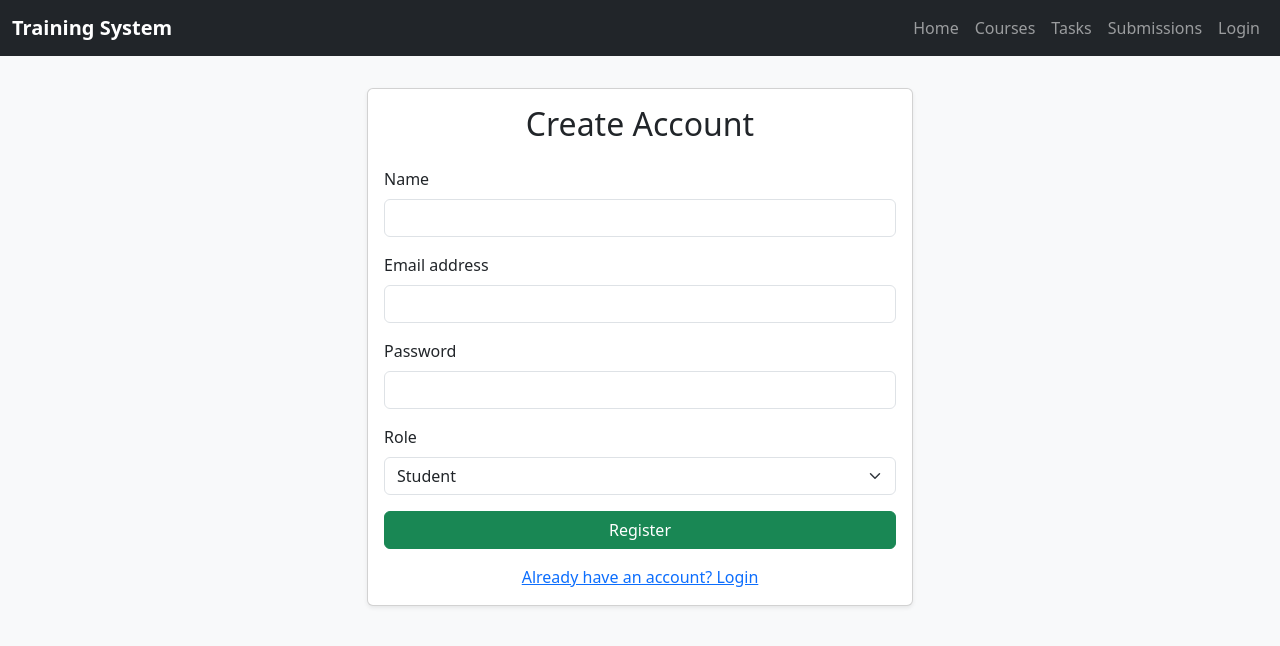
After one commit to jawadTamer/training-system, a Flask app: page /register in a window 1280 px wide. The commit adds this page. Shown: the top 646 px of the page. Run offline with Flask 3, Linux system fonts and the light colour scheme.

Commit message:
Add user authentication, course management, and registration features

```diff
--- a/app.py
+++ b/app.py
@@ -1,6 +1,17 @@
+from functools import wraps
+
+def login_required(f):
+    @wraps(f)
+    def decorated_function(*args, **kwargs):
+        if not session.get("user_id"):
+            return redirect(url_for("login"))
+        return f(*args, **kwargs)
+    return decorated_function
+
 from flask import Flask, render_template, request, redirect, url_for, session, flash
 from core.storage import load_data, save_data
 import os
+from uuid import uuid4
 
 app = Flask(__name__)
 app.secret_key = os.environ.get("SECRET_KEY", "dev-secret-key")
@@ -12,7 +23,8 @@ def save(data):
     save_data(data)
 
 @app.route("/")
-def index():
+@login_required
+def home():
     return render_template("index.html")
 
 @app.route("/login", methods=["GET", "POST"])
@@ -27,7 +39,7 @@ def login():
             session["role"] = user["role"]
             session["name"] = user["name"]
             flash("Logged in successfully.")
-            return redirect(url_for("index"))
+            return redirect(url_for("home"))
         else:
             flash("Invalid email or password.")
     return render_template("login.html")
@@ -39,6 +51,7 @@ def logout():
     return redirect(url_for("login"))
 
 @app.route("/tasks", methods=["GET", "POST"])
+@login_required
 def tasks():
     data = get_data()
     if request.method == "POST":
@@ -72,6 +85,7 @@ def tasks():
     return render_template("tasks.html", tasks=tasks)
 
 @app.route("/submissions", methods=["GET"])
+@login_required
 def submissions():
     data = get_data()
     submissions = []
@@ -86,7 +100,11 @@ def submissions():
     return render_template("submissions.html", submissions=submissions)
 
 @app.route("/grade/<submission_id>", methods=["POST"])
+@login_required
 def grade_submission(submission_id):
+    if session.get("role") != "Instructor":
+        flash("Only instructors can grade submissions.")
+        return redirect(url_for("submissions"))
     data = get_data()
     grade = request.form.get("grade")
     for s in data.get("submissions", []):
@@ -98,6 +116,7 @@ def grade_submission(submission_id):
     return redirect(url_for("submissions"))
 
 @app.route("/submit", methods=["GET", "POST"])
+@login_required
 def submit():
     data = get_data()
     tasks = data.get("tasks", [])
@@ -130,14 +149,99 @@ def submit():
         else:
             flash("Invalid user or task.")
     return render_template("submit.html", tasks=tasks)
-# Profile route to display user data after login
+
 @app.route("/profile")
+@login_required
 def profile():
-    if "user_id" not in session:
-        return redirect(url_for("login"))
     data = get_data()
     user = next((u for u in data["users"] if u["user_id"] == session["user_id"]), None)
     return render_template("profile.html", user=user)
+# Register route
+@app.route("/register", methods=["GET", "POST"])
+def register():
+    data = get_data()
+    if request.method == "POST":
+        name = request.form["name"]
+        email = request.form["email"]
+        password = request.form["password"]
+        role = request.form["role"]
+        if any(u["email"] == email for u in data["users"]):
+            flash("Email already registered.")
+            return render_template("register.html")
+        user_id = str(uuid4())
+        user = {
+            "user_id": user_id,
+            "name": name,
+            "email": email,
+            "password": password,
+            "role": role
+        }
+        data["users"].append(user)
+        save(data)
+        flash("Account created. Please login.")
+        return redirect(url_for("login"))
+    return render_template("register.html")
+
+# Courses page: list, add, enroll
+@app.route("/courses", methods=["GET", "POST"])
+@login_required
+def courses():
+    data = get_data()
+    user_id = session.get("user_id")
+    role = session.get("role")
+    user = next((u for u in data["users"] if u["user_id"] == user_id), None)
+    if request.method == "POST" and role == "Instructor":
+        course_name = request.form["course_name"]
+        course_id = str(uuid4())
+        new_course = {
+            "course_id": course_id,
+            "course_name": course_name,
+            "instructor_id": user_id,
+            "students": [],
+            "tasks": []
+        }
+        data.setdefault("courses", []).append(new_course)
+        save(data)
+        flash("Course added successfully.")
+        return redirect(url_for("courses"))
+    # GET: list courses
+    courses = []
+    for c in data.get("courses", []):
+        instructor = next((u for u in data["users"] if u["user_id"] == c["instructor_id"]), None)
+        enrolled = False
+        if role == "Student" and user:
+            enrolled = c["course_id"] in (user.get("courses") or [])
+        courses.append({
+            "course_id": c["course_id"],
+            "course_name": c["course_name"],
+            "instructor_name": instructor["name"] if instructor else "Unknown",
+            "enrolled": enrolled
+        })
+    return render_template("courses.html", courses=courses)
+
+# Student enrolls in a course
+@app.route("/enroll", methods=["POST"])
+@login_required
+def enroll():
+    data = get_data()
+    user_id = session.get("user_id")
+    course_id = request.form.get("course_id")
+    user = next((u for u in data["users"] if u["user_id"] == user_id), None)
+    course = next((c for c in data.get("courses", []) if c["course_id"] == course_id), None)
+    if not user or not course or user["role"] != "Student":
+        flash("Invalid enrollment request.")
+        return redirect(url_for("courses"))
+    if "courses" not in user:
+        user["courses"] = []
+    if course_id not in user["courses"]:
+        user["courses"].append(course_id)
+    if "students" not in course:
+        course["students"] = []
+    if user_id not in course["students"]:
+        course["students"].append(user_id)
+    save(data)
+    flash("Enrolled in course successfully.")
+    return redirect(url_for("courses"))
 
 if __name__ == "__main__":
     app.run(debug=True)
--- a/data/data.json
+++ b/data/data.json
@@ -14,8 +14,16 @@
       "role": "Student",
       "password": "student123",
       "courses": [
-        "0adc102c-2cae-4d00-8ae2-dfd6257c8d41"
+        "0adc102c-2cae-4d00-8ae2-dfd6257c8d41",
+        "072e452d-3740-4c55-8618-b209dc484138"
       ]
+    },
+    {
+      "user_id": "247215aa-02cf-4e0c-a813-393c55bf9bf0",
+      "name": "jawad",
+      "email": "jawadtamer97@gmail.com",
+      "password": "jawad1234",
+      "role": "Instructor"
     }
   ],
   "courses": [
@@ -29,6 +37,15 @@
       "tasks": [
         6171637302254322646
       ]
+    },
+    {
+      "course_id": "072e452d-3740-4c55-8618-b209dc484138",
+      "course_name": "flask",
+      "instructor_id": "247215aa-02cf-4e0c-a813-393c55bf9bf0",
+      "students": [
+        "dd30940d-a0bd-491e-acf9-77457516af36"
+      ],
+      "tasks": []
     }
   ],
   "tasks": [
@@ -53,13 +70,20 @@
       "student_name": "Ali",
       "task_title": "HW1",
       "content": "ghjklagyayaf",
-      "grade": null
+      "grade": 1
     },
     {
       "id": 2,
       "student_name": "Ali",
       "task_title": "HW2",
       "content": "hglk\r\n",
+      "grade": 3
+    },
+    {
+      "id": 3,
+      "student_name": "Ali",
+      "task_title": "HW1",
+      "content": "jjjjjjjjjjjjjjjjjj",
       "grade": null
     }
   ]
--- a/templates/base.html
+++ b/templates/base.html
@@ -39,14 +39,19 @@
           <ul class="navbar-nav ms-auto">
             <li class="nav-item"><a class="nav-link" href="/">Home</a></li>
             <li class="nav-item">
+              <a class="nav-link" href="/courses">Courses</a>
+            </li>
+            <li class="nav-item">
               <a class="nav-link" href="/tasks">Tasks</a>
             </li>
             <li class="nav-item">
               <a class="nav-link" href="/submissions">Submissions</a>
             </li>
+            {% if session.get('role') == 'Student' %}
             <li class="nav-item">
               <a class="nav-link" href="/submit">Submit Task</a>
             </li>
+            {% endif %}
             {% if session.get('user_id') %}
             <li class="nav-item">
               <a class="nav-link" href="/profile">Profile</a>
--- a/templates/index.html
+++ b/templates/index.html
@@ -23,6 +23,7 @@
 				</div>
 			</div>
 		</div>
+	{% if session.get('role') == 'Student' %}
 		<div class="col-md-3">
 			<div class="card shadow-sm">
 				<div class="card-body">
@@ -32,6 +33,7 @@
 				</div>
 			</div>
 		</div>
+	{% endif %}
 	</div>
 </div>
 {% endblock %}
--- /dev/null
+++ b/templates/register.html
@@ -0,0 +1,55 @@
+{% extends 'base.html' %} {% block title %}Register | Training System{% endblock
+%} {% block content %}
+<div class="row justify-content-center">
+  <div class="col-md-6">
+    <div class="card shadow-sm">
+      <div class="card-body">
+        <h2 class="mb-4 text-center">Create Account</h2>
+        <form method="post" action="/register">
+          <div class="mb-3">
+            <label for="name" class="form-label">Name</label>
+            <input
+              type="text"
+              class="form-control"
+              id="name"
+              name="name"
+              required
+            />
+          </div>
+          <div class="mb-3">
+            <label for="email" class="form-label">Email address</label>
+            <input
+              type="email"
+              class="form-control"
+              id="email"
+              name="email"
+              required
+            />
+          </div>
+          <div class="mb-3">
+            <label for="password" class="form-label">Password</label>
+            <input
+              type="password"
+              class="form-control"
+              id="password"
+              name="password"
+              required
+            />
+          </div>
+          <div class="mb-3">
+            <label for="role" class="form-label">Role</label>
+            <select class="form-select" id="role" name="role" required>
+              <option value="Student">Student</option>
+              <option value="Instructor">Instructor</option>
+            </select>
+          </div>
+          <button type="submit" class="btn btn-success w-100">Register</button>
+        </form>
+        <div class="mt-3 text-center">
+          <a href="/login">Already have an account? Login</a>
+        </div>
+      </div>
+    </div>
+  </div>
+</div>
+{% endblock %}
```
Also changed, not shown: templates/courses.html (added, +54 -0 lines), templates/login.html (+19 -4 lines), templates/submissions.html (+24 -10 lines).
